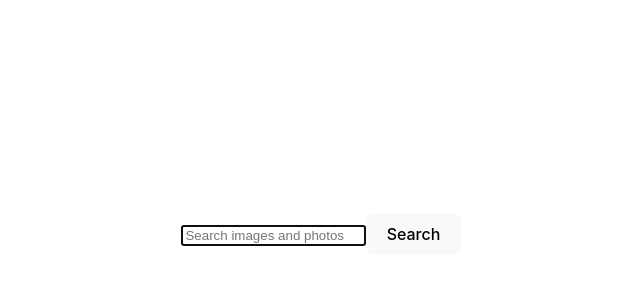
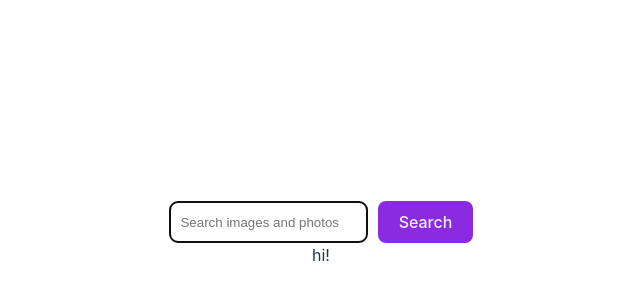
Before and after one commit to SofiiaPol/goit-react-hw-04, a React (Vite) app: page / in a window 1280 px wide. Shown: the part 166-466 px from the top of the page, without its empty margins (319-959 px from the left). Built offline with nearby package versions, Linux system fonts and the light colour scheme.

Commit message:
add onChange and setQuery and add styles for SearchBar

```diff
--- a/package.json
+++ b/package.json
@@ -14,7 +14,8 @@
     "formik": "^2.4.6",
     "react": "^18.3.1",
     "react-dom": "^18.3.1",
-    "react-hot-toast": "^2.4.1"
+    "react-hot-toast": "^2.4.1",
+    "react-modal": "^3.16.1"
   },
   "devDependencies": {
     "@types/react": "^18.3.3",
--- a/src/App.jsx
+++ b/src/App.jsx
@@ -3,7 +3,7 @@ import "./App.css";
 import axios from "axios";
 // import toast, { Toaster } from "react-hot-toast";
 import SearchBar from "./components/SearchBar/SearchBar";
-// import ImageGallery from "./components/ImageGallery/ImageGallery";
+import ImageGallery from "./components/ImageGallery/ImageGallery";
 // import Loader from "./components/Loader/Loader";
 // import styles from "./App.module.css";
 
@@ -13,7 +13,12 @@ import SearchBar from "./components/SearchBar/SearchBar";
 // };
 
 function App() {
-  return <SearchBar />;
+  return (
+    <div>
+      <SearchBar />
+      <ImageGallery />
+    </div>
+  );
 }
 
 export default App;
--- a/src/components/ImageGallery/ImageGallery.jsx
+++ b/src/components/ImageGallery/ImageGallery.jsx
@@ -1,5 +1,11 @@
-// import styles from "./ImageGallery.module.css";
+import styles from "./ImageGallery.module.css";
 // import ImageCard from "../ImageCard/ImageCard";
+
+const ImageGallery = ({ images }) => {
+  return "hi!";
+};
+
+export default ImageGallery;
 
 // function ImageGallery({ images }) {
 //   return (
--- a/src/components/SearchBar/SearchBar.jsx
+++ b/src/components/SearchBar/SearchBar.jsx
@@ -11,59 +11,26 @@ const SearchBar = ({ onSubmit }) => {
       toast.error("Please enter a search query");
       return;
     }
-    onSearch(query);
   };
   return (
-    <header>
+    <header className={styles.header}>
       <Toaster position="top-right" />
-      <form onSubmit={handleSubmit}>
+      <form onSubmit={handleSubmit} className={styles.searchForm}>
         <input
+          onChange={(event) => setQuery(event.target.value)}
           value={query}
           type="text"
           autoComplete="off"
           autoFocus
           placeholder="Search images and photos"
+          className={styles.searchInput}
         />
-        <button type="submit">Search</button>
+        <button type="submit" className={styles.searchButton}>
+          Search
+        </button>
       </form>
     </header>
   );
 };
 
 export default SearchBar;
-
-// import { useFormik } from "formik";
-// import * as Yup from "yup";
-
-// function SearchBar({ onSubmit }) {
-//   const formik = useFormik({
-//     initialValues: {
-//       query: "",
-//     },
-//     validationSchema: Yup.object({
-//       query: Yup.string().required("Required"),
-//     }),
-//     onSubmit: (values) => {
-//       onSubmit(values.query);
-//     },
-//   });
-
-//   return (
-//     <header className={styles.header}>
-//       <form onSubmit={formik.handleSubmit}>
-//         <input
-//           type="text"
-//           name="query"
-//           autoComplete="off"
-//           autoFocus
-//           placeholder="Search images and photos"
-//           onChange={formik.handleChange}
-//           value={formik.values.query}
-//         />
-//         <button type="submit">Search</button>
-//       </form>
-//     </header>
-//   );
-// }
-
-// export default SearchBar;
--- a/src/components/SearchBar/SearchBar.module.css
+++ b/src/components/SearchBar/SearchBar.module.css
@@ -0,0 +1,22 @@
+.searchForm {
+  display: flex;
+  flex-direction: row;
+  gap: 10px;
+}
+
+.searchInput {
+  width: 100%;
+  padding: 10px;
+  border: 1px solid grey;
+  border-radius: 8px;
+}
+
+.searchButton {
+  background-color: blueviolet;
+  color: #f0f0f0;
+  transition: backgraund-color 250ms cubic-bezier(0.4, 0, 0.2, 1);
+}
+
+.searchButton:hover {
+  background-color: rgb(166, 105, 224);
+}
```
Also changed, not shown: 1 other file (tests, documents, lock files or other folders).
